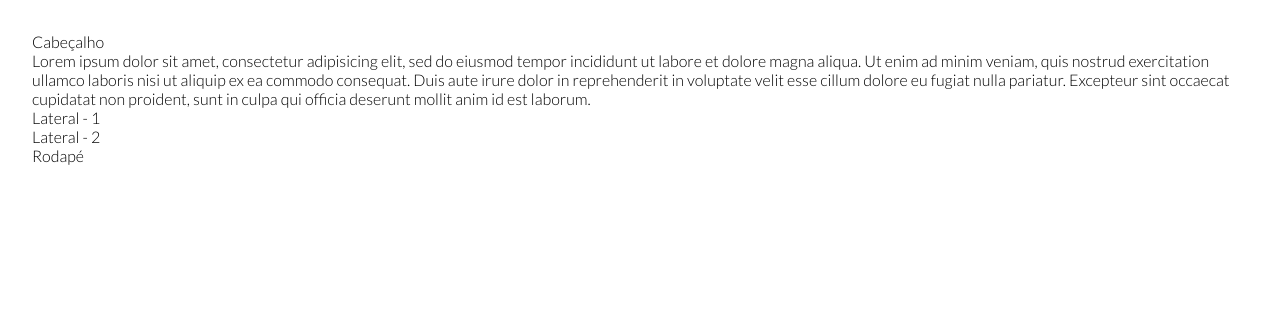
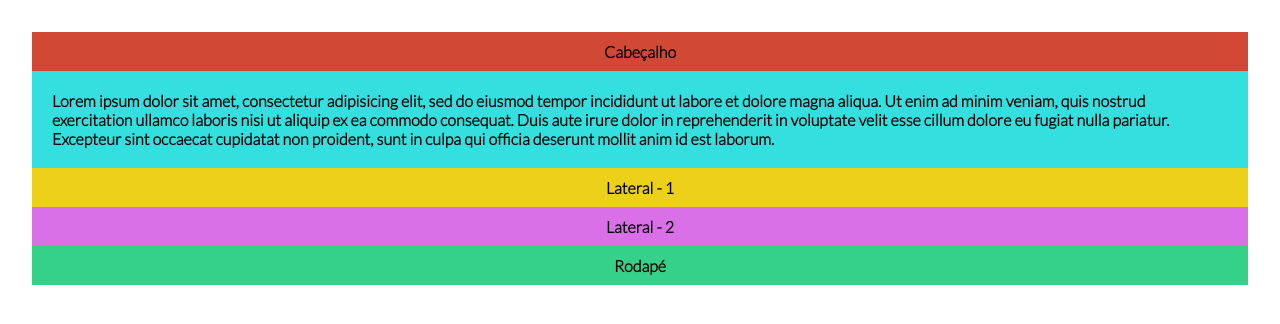
Before and after one commit to 1-TDSJ/layout-semantico-flex, a plain HTML site: page index.html in a window 1280 px wide. Drawn offline with Linux system fonts and the light colour scheme.

Commit message:
definindo os elementos no css.

```diff
--- a/css/exer-01-seman.css
+++ b/css/exer-01-seman.css
@@ -1 +1,57 @@
 @charset "UTF-8";
+
+
+/*
+Forma Short-Hand de inserir Valores
+Margin
+margin-top: 10px;
+margin-bottom: 10px;
+margin-right: 10px;
+margin-left:10px;
+SHORT-HAND ---> margin: 10px;
+
+Flex
+flex-direction:row;
+flex-wrap:now-wrap;
+SHORT-HAND ---> flex-flow: row now-wrap;
+
+Flex
+flex-grow:1;
+flex-basis:1;
+flex-shrink:1;
+SHORT-HAND ---> flex: 1 1px 1px;
+O último pode ser ignorado.
+*/
+
+.container{
+  display: flex;
+  flex-flow: row wrap;
+  font-weight: bold;
+  text-align: center;
+}
+
+.container *{
+  padding: 10px;
+  flex: 1 100%;
+}
+
+.cabecalho{
+  background-color: #d14935;
+}
+
+.rodape{
+  background-color: #35d18b;
+}
+
+.principal{
+  text-align: left;
+  background-color: #33dfdf;
+}
+
+.lateral-1{
+  background-color: #ecd019;
+}
+
+.lateral-2{
+  background-color: #da70e7;
+}
```
